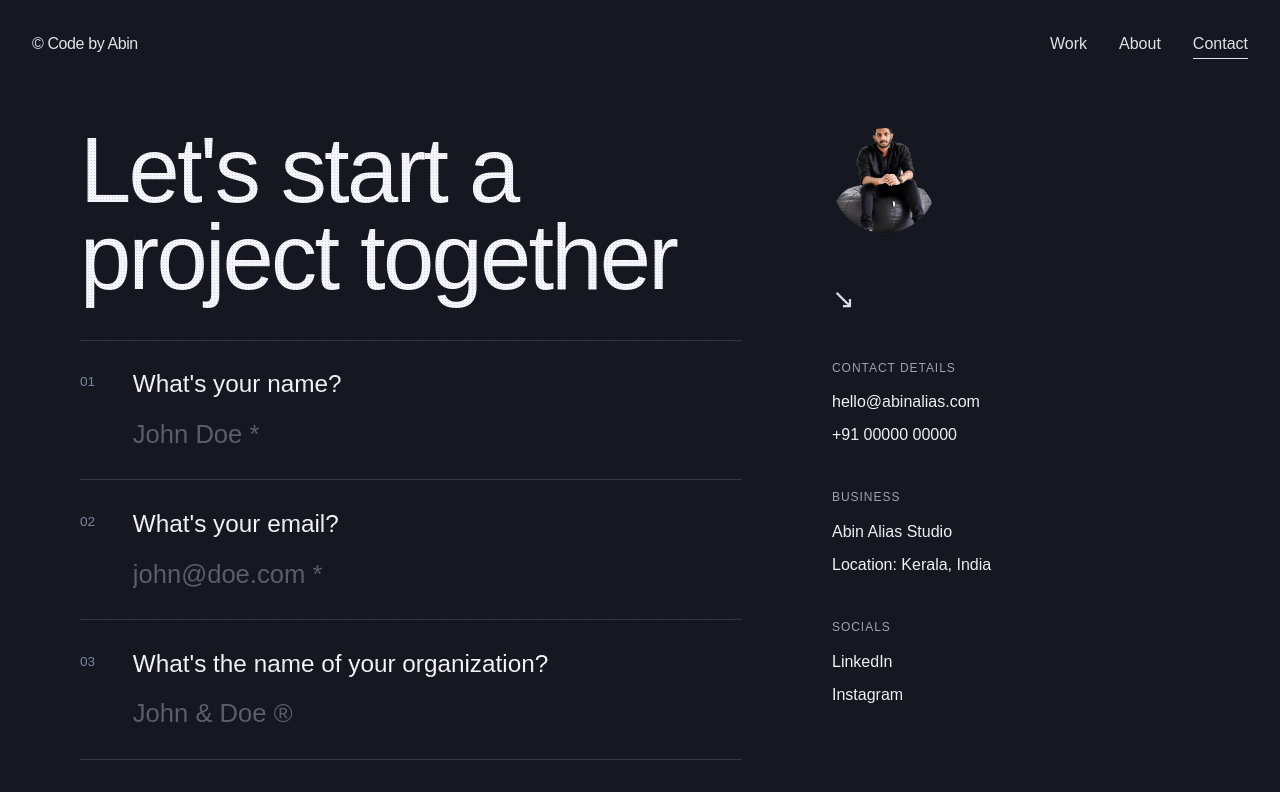
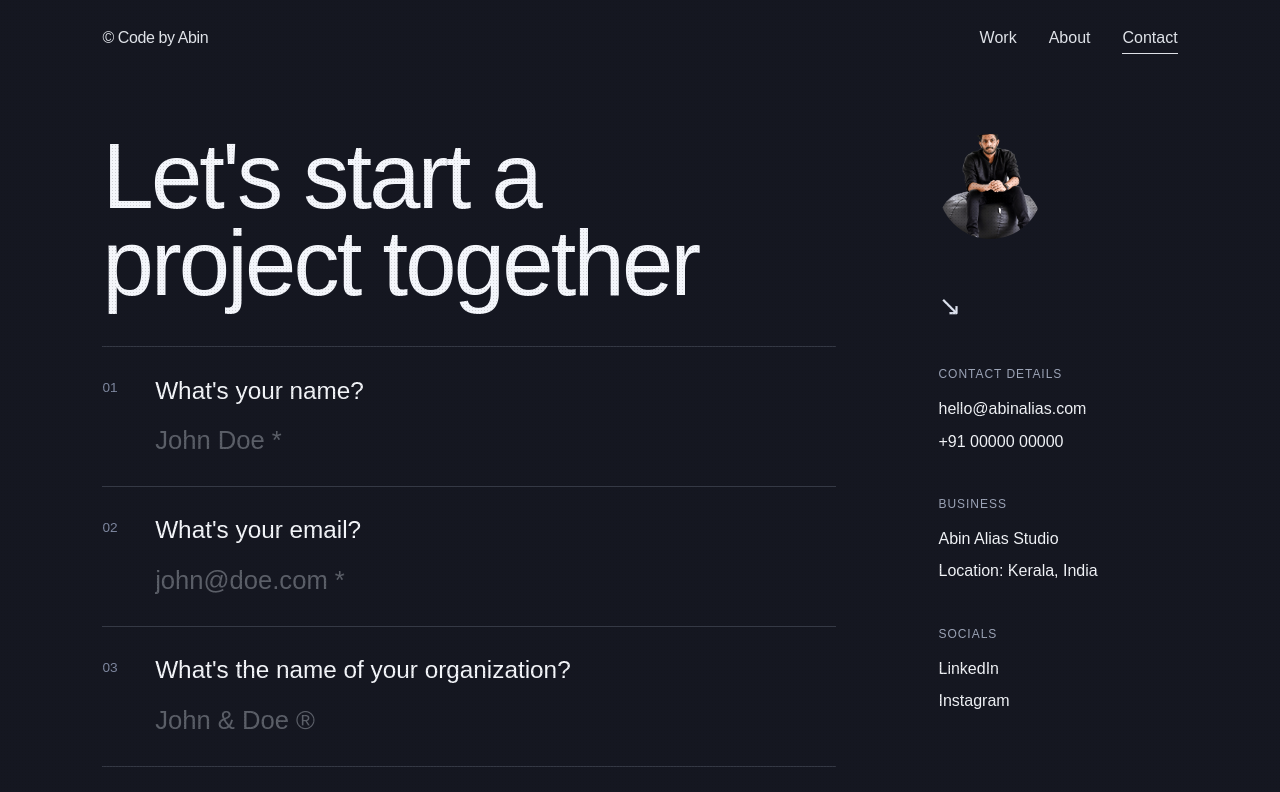
Before and after one commit to abinalyas/abinalias-portfolio, a Next.js app: page /contact in a window 1280 px wide. Shown: the top 792 px of the page. Built offline with nearby package versions, Linux system fonts and the light colour scheme.

Commit message:
Apply system-level spacing and container parity calibration

```diff
--- a/app/globals.css
+++ b/app/globals.css
@@ -4,6 +4,9 @@
 
 :root {
   color-scheme: light;
+  --section-padding: clamp(5em, 21vh, 12em);
+  --container-padding: clamp(2.5em, 8vw, 8em);
+  --gap-padding: clamp(1.5em, 4vw, 2.5em);
 }
 
 * {
@@ -17,6 +20,7 @@ body {
   background: radial-gradient(circle at 5% 0%, #ffffff 0%, #f3f1ec 36%, #ece8df 100%);
   color: #111111;
   font-family: "Satoshi", "Manrope", sans-serif;
+  font-size: clamp(16px, 1.2vw, 19px);
 }
 
 body {
@@ -99,7 +103,10 @@ main {
 }
 
 .container {
-  width: min(1120px, 100% - 2.5rem);
+  width: 100%;
+  max-width: 100em;
+  padding-left: var(--container-padding);
+  padding-right: var(--container-padding);
   margin-inline: auto;
   position: relative;
   z-index: 2;
@@ -109,7 +116,7 @@ main {
   position: relative;
   z-index: 20;
   width: 100%;
-  padding: 2rem 2rem 0;
+  padding: calc(var(--gap-padding) * 0.66) var(--container-padding) 0;
 }
 
 .site-header-inner {
@@ -485,7 +492,7 @@ main {
 }
 
 .section {
-  padding: clamp(3rem, 6vw, 6rem) 0;
+  padding: calc(var(--section-padding) * 0.66) 0;
 }
 
 .manifesto-section {
@@ -722,19 +729,20 @@ main {
   min-height: 100svh;
   background: #151721;
   color: #eff2f7;
-  padding: clamp(7rem, 10vw, 10rem) 0 clamp(2.5rem, 5vw, 4.2rem);
+  padding: calc(var(--section-padding) * 0.8) 0 calc(var(--section-padding) * 0.28);
   overflow: hidden;
 }
 
 .contact-page-grid {
   display: grid;
-  grid-template-columns: minmax(0, 1.35fr) minmax(0, 0.75fr);
-  gap: clamp(2rem, 7vw, 7rem);
+  grid-template-columns: minmax(0, 73%) minmax(0, 27%);
+  gap: 0;
   align-items: start;
 }
 
 .contact-form-side {
   min-width: 0;
+  padding-right: calc(var(--container-padding) * 0.5);
 }
 
 .contact-hero {
@@ -851,6 +859,7 @@ main {
   gap: 2.1rem;
   align-content: start;
   padding-top: 0;
+  padding-left: calc(var(--container-padding) * 0.5);
 }
 
 .contact-side-avatar {
@@ -1020,6 +1029,19 @@ main {
   }
 }
 
+@media (max-width: 1200px) {
+  :root {
+    --container-padding: 6vw;
+  }
+}
+
+@media (max-width: 540px) {
+  :root {
+    --container-padding: clamp(1.25em, 4vw, 2.5em);
+    --section-padding: max(2.5em, 12vh);
+  }
+}
+
 @media (max-width: 900px) {
   .landing-photo-wrap {
     width: min(90vw, 470px);
```
